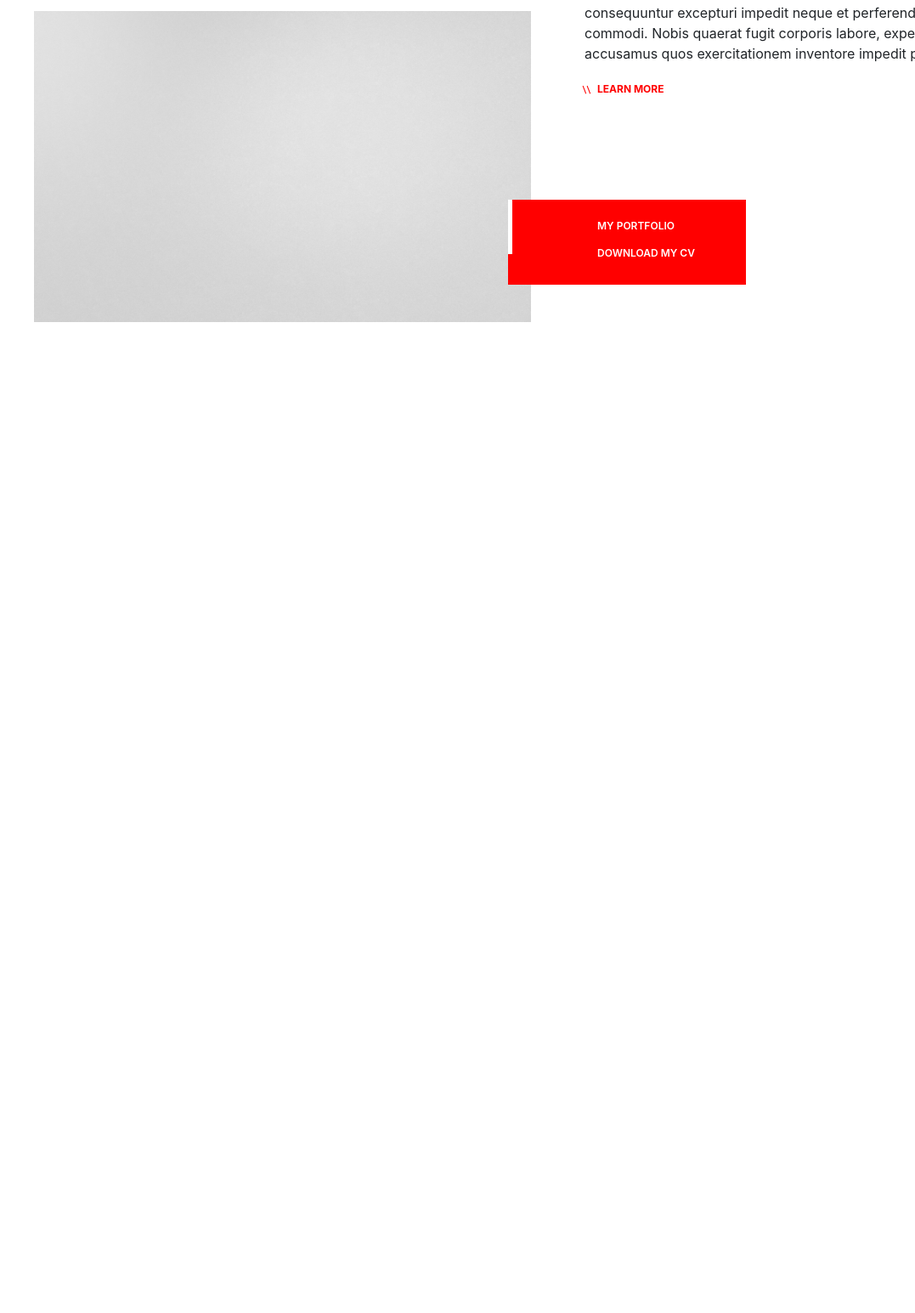
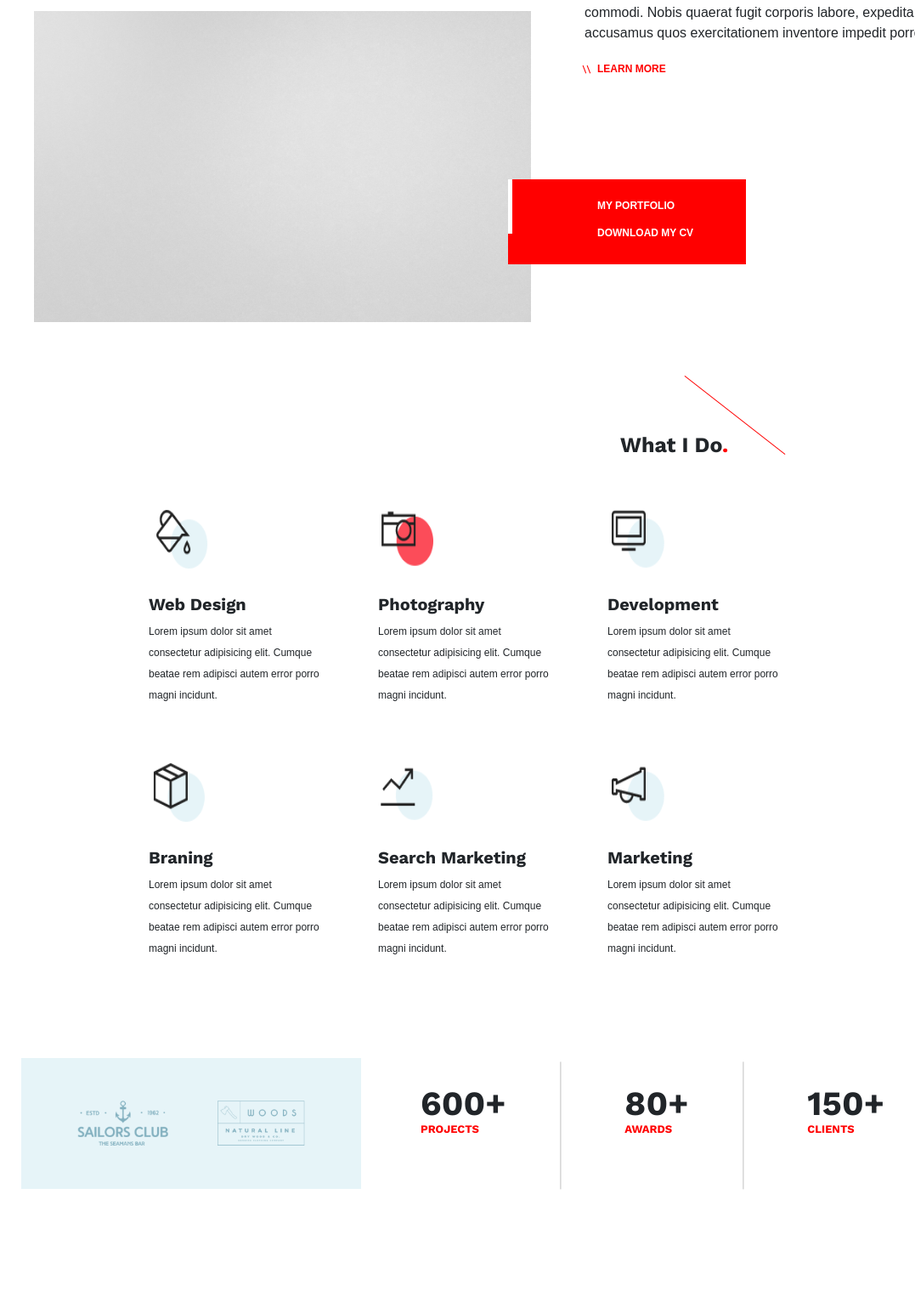
Before and after one commit to sushmithareddy10/portfolio, a plain HTML site: page index.html in a window 1280 px wide. Shown: the part 1103-2648 px from the top of the page at 85% size, without its empty margins (0-1077 px from the left). Before the commit the page ends 1562 px from the top, so only its background shows below. Drawn offline with nearby package versions, Linux system fonts and the light colour scheme; a web font is replaced by a local one.

Commit message:
made changes

```diff
--- a/css/responsive.css
+++ b/css/responsive.css
@@ -31,6 +31,122 @@
         transform: translateX(-50%);
     }
 
+    .introduction .name h3{
+        margin: 0 auto;
+    }
+
+    .description {
+        margin-top: 60px;
+    }
+
+    .portfolio{
+        margin: 0 auto;
+        margin-top: 42px;
+    }
+    .display .image{
+       width: 200px;
+       height: 100px;
+    }
+    .display .vertical-line::after{
+        bottom: 70px;
+    }
+
+
+
+}
+@media screen and (max-width:950px){
+    .display .image{
+        width: 800px;
+        height: 200px;
+     }
+     .display .number{
+        margin-top: 100px
+     }
+     .display .vertical-line::after{
+         width: 100px;
+        bottom: 60px;
+
+    }
+
+
+}
+@media screen and (max-width:888px){
+    .skills div{
+        margin-right: -10px;
+    }
+    .skills h1{
+        margin: 0 auto;
+        margin-bottom: 70px;
+       text-align: center;
+    }
+    .skills h1::before{
+        width: 110px;
+        right: 20px;
+
+
+    }
+
+}
+@media screen and (max-width:856px){
+    .skills div{
+        margin-right: -20px;
+    }
+    .skills h1{
+        margin: 0 auto;
+        margin-bottom: 70px;
+       text-align: center;
+    }
+    .skills h1::before{
+        width: 110px;
+        right: 20px;
+
+
+    }
+
+}
+@media screen and (max-width:805px){
+    .skills div{
+        margin-right: -30px;
+    }
+    .skills h1{
+        margin: 0 auto;
+        margin-bottom: 70px;
+       text-align: center;
+    }
+    .skills h1::before{
+        width: 110px;
+        right: 20px;
+
+
+    }
+
+}
+
+
+
+@media screen and (max-width:710px){
+    .name h3::before{
+        display: none;
+    }
+    .introduction{
+        margin-top: -50px ;
+    }
+}
+
+@media screen and (max-width:730px){
+    .display .vertical-line::after{
+        display: none;
+    }
+    .display .number{
+       padding: 0px;
+       padding: 0px 40px
+    }
+}
+
+@media screen and (max-width:730px){
+    .display .number{
+        max-width: 800px;
+     }
 
 }
 @media screen and (max-width:330px)
@@ -39,9 +155,3 @@
          height: 110vh;
      }
 }
-@media screen and (max-width:992px)
-{
-}
-@media screen and (max-width:992px)
-{
-}
--- a/css/style.css
+++ b/css/style.css
@@ -15,7 +15,7 @@ h1,h2,h3,h4,h5,h6{
 }
 
 p,a{
-    font-family: ;
+    font-family: sans-serif;
 }
 
 a{
@@ -28,7 +28,7 @@ a{
 }
 
 .fit-center{
-    max-width: 700px;
+    max-width: 900px;
     margin: 0 auto;
 }
 
@@ -198,3 +198,77 @@ header .hamburger span{
     margin-left: -90px;
 
 }
+.skills{
+    padding: 50px 0px;
+}
+.skills h1{
+    margin-bottom: 60px ;
+    max-width: 300px;
+    margin-left: auto;
+    font-size: 25px;
+    position: relative;
+
+}
+.skills h1 span{
+    color: red;
+}
+
+.skills h1::before{
+    content: ' ';
+    position: absolute;
+    width: 150px;
+    height: 1px;
+    right: 90px;
+    bottom: 50px;
+    background-color: red;
+    transform: rotate(38deg);
+}
+
+.skills img{
+    width: 70px;
+    height: 70px;
+    margin-bottom: 30px ;
+}
+.skills p{
+    width: 210px;
+    height: 150px;
+    font-size: 12px;
+    line-height: 25px;
+}
+.skills div{
+   padding-right: 60px;
+}
+
+.display{
+    padding-bottom: 100px ;
+}
+.display .image{
+    width: 400px;
+    height: 200px;
+}
+
+.display .number{
+ padding: 30px 70px;
+ position: relative;
+
+
+}
+.display h6{
+    color: red;
+    font-size: 13px;
+    margin-top: -10px;
+    font-weight: 100;
+}
+
+.display .vertical-line::after{
+    content: ' ';
+    position: absolute;
+    width: 150px;
+    height: .8px;
+    right: -70px;
+    bottom: 120px;
+    background-color: silver;
+    transform: rotate(90deg);
+
+
+}
--- a/index.html
+++ b/index.html
@@ -116,6 +116,85 @@
        </div>
    </section>
 
+   <section class="skills">
+       <div class="fit-center">
+           <h1>What I Do<span class="dot-color">.</span></h1>
+           <div class="row">
+               <div>
+                   <img src="./images/web design.png" alt="web design">
+                   <h5>Web Design</h5>
+                   <p>Lorem ipsum dolor sit amet consectetur adipisicing elit.
+                        Cumque beatae rem adipisci autem error porro magni incidunt.
+                         </p>
+               </div>
+               <div>
+                <img src="./images/photography.png" alt="photography">
+              <h5>Photography</h5>
+              <p>Lorem ipsum dolor sit amet consectetur adipisicing elit.
+                Cumque beatae rem adipisci autem error porro magni incidunt.
+                 </p>
+            </div>
+            <div>
+                <img src="./images/development.png" alt="development">
+                <h5>Development</h5>
+                <p>Lorem ipsum dolor sit amet consectetur adipisicing elit.
+                    Cumque beatae rem adipisci autem error porro magni incidunt.
+                    </p>
+            </div>
+           </div>
+           <div class="row">
+            <div>
+                <img src="./images/branding.png" alt="branding">
+                <h5>Braning</h5>
+                <p>Lorem ipsum dolor sit amet consectetur adipisicing elit.
+                    Cumque beatae rem adipisci autem error porro magni incidunt.
+                     </p>
+            </div>
+            <div>
+                <img src="./images/research ranking.png" alt="search marketing">
+                <h5>Search Marketing</h5>
+                <p>Lorem ipsum dolor sit amet consectetur adipisicing elit.
+                    Cumque beatae rem adipisci autem error porro magni incidunt.
+                    </p>
+            </div>
+            <div>
+                <img src="./images/marketing.png" alt="marketing">
+                <h5>Marketing</h5>
+                <p>Lorem ipsum dolor sit amet consectetur adipisicing elit.
+                    Cumque beatae rem adipisci autem error porro magni incidunt.
+                     </p>
+            </div>
+
+           </div>
+       </div>
+   </section>
+
+   <section class="display">
+       <div class="fix-center">
+           <div class="row">
+               <div class="image">
+                   <img src="./images/display.png" alt="display">
+
+               </div>
+               <div class="number vertical-line">
+                   <h1>600+</h1>
+                   <h6>PROJECTS</h6>
+
+            </div>
+            <div class="number vertical-line">
+                <h1>80+</h1>
+                <h6>AWARDS</h6>
+
+            </div>
+            <div class="number">
+                <h1>150+</h1>
+                <h6>CLIENTS</h6>
+
+            </div>
+           </div>
+       </div>
+   </section>
+
 
 
 
```
Also changed, not shown: images/display.png (renamed from images/03_home-header-2_29.png).
